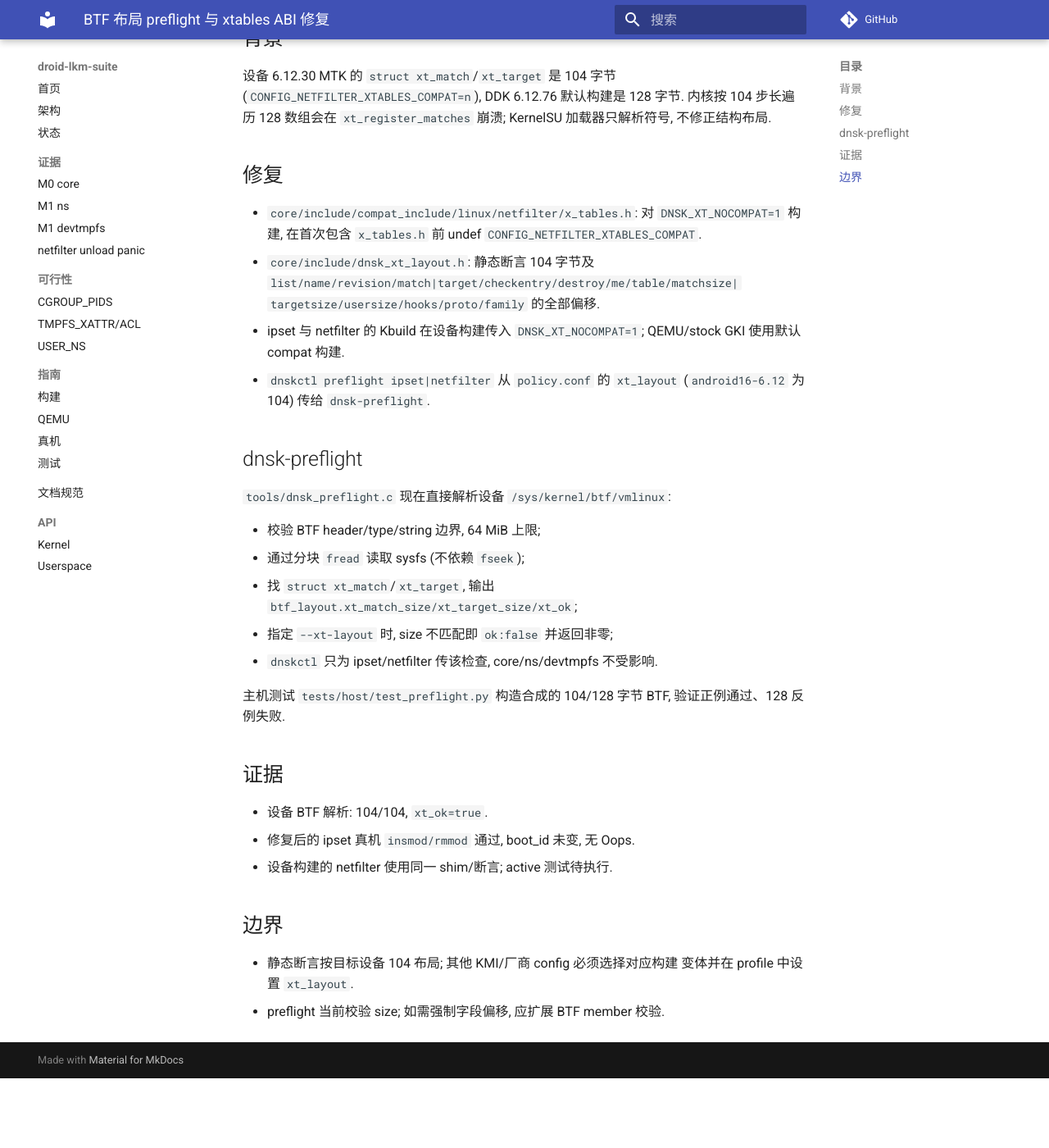
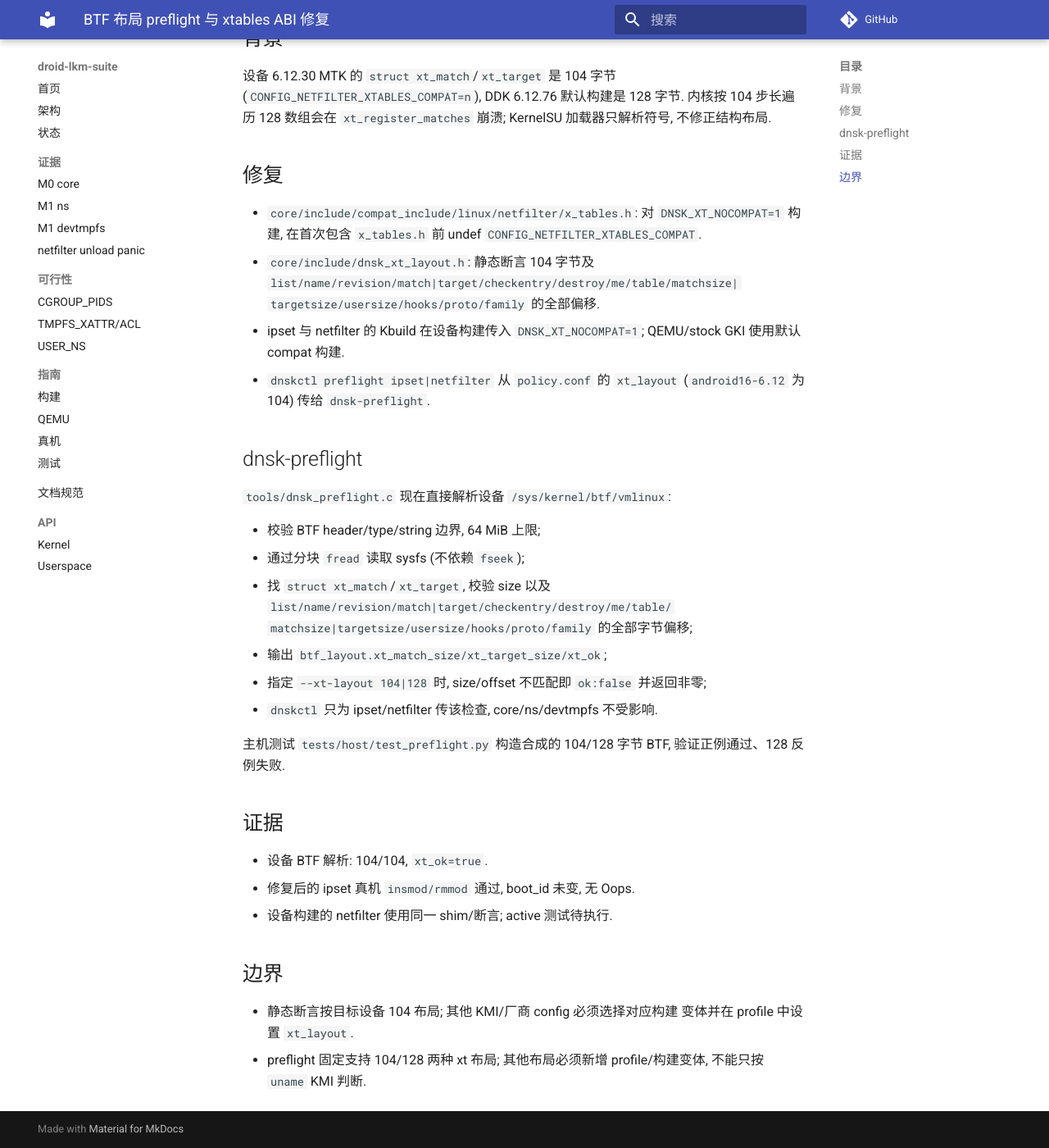
Before and after one commit to uobe1/droid-lkm-suite, an MkDocs documentation site: the page built from docs/evidence/xt-layout-preflight.md, in a window 1280 px wide and 1400 px high, scrolled down 151 px. Shown: the whole window at 82% size. Built offline with MkDocs 1.6.1 and Material for MkDocs 9.7.7, drawn with Linux system fonts in a browser that asks for light colours; comment, search, counter and statistics services are not loaded; before the commit the page ends 1466 px from its top, so only the background shows below that.

Commit message:
docs(evidence): note full xt offset checks

```diff
--- a/docs/evidence/xt-layout-preflight.md
+++ b/docs/evidence/xt-layout-preflight.md
@@ -27,9 +27,11 @@
 
 - 校验 BTF header/type/string 边界, 64 MiB 上限;
 - 通过分块 `fread` 读取 sysfs (不依赖 `fseek`);
-- 找 `struct xt_match`/`xt_target`, 输出
-  `btf_layout.xt_match_size/xt_target_size/xt_ok`;
-- 指定 `--xt-layout` 时, size 不匹配即 `ok:false` 并返回非零;
+- 找 `struct xt_match`/`xt_target`, 校验 size 以及
+  `list/name/revision/match|target/checkentry/destroy/me/table/
+  matchsize|targetsize/usersize/hooks/proto/family` 的全部字节偏移;
+- 输出 `btf_layout.xt_match_size/xt_target_size/xt_ok`;
+- 指定 `--xt-layout 104|128` 时, size/offset 不匹配即 `ok:false` 并返回非零;
 - `dnskctl` 只为 ipset/netfilter 传该检查, core/ns/devtmpfs 不受影响.
 
 主机测试 `tests/host/test_preflight.py` 构造合成的 104/128 字节 BTF,
@@ -45,4 +47,5 @@
 
 - 静态断言按目标设备 104 布局; 其他 KMI/厂商 config 必须选择对应构建
   变体并在 profile 中设置 `xt_layout`.
-- preflight 当前校验 size; 如需强制字段偏移, 应扩展 BTF member 校验.
+- preflight 固定支持 104/128 两种 xt 布局; 其他布局必须新增 profile/构建变体,
+  不能只按 `uname` KMI 判断.
```
